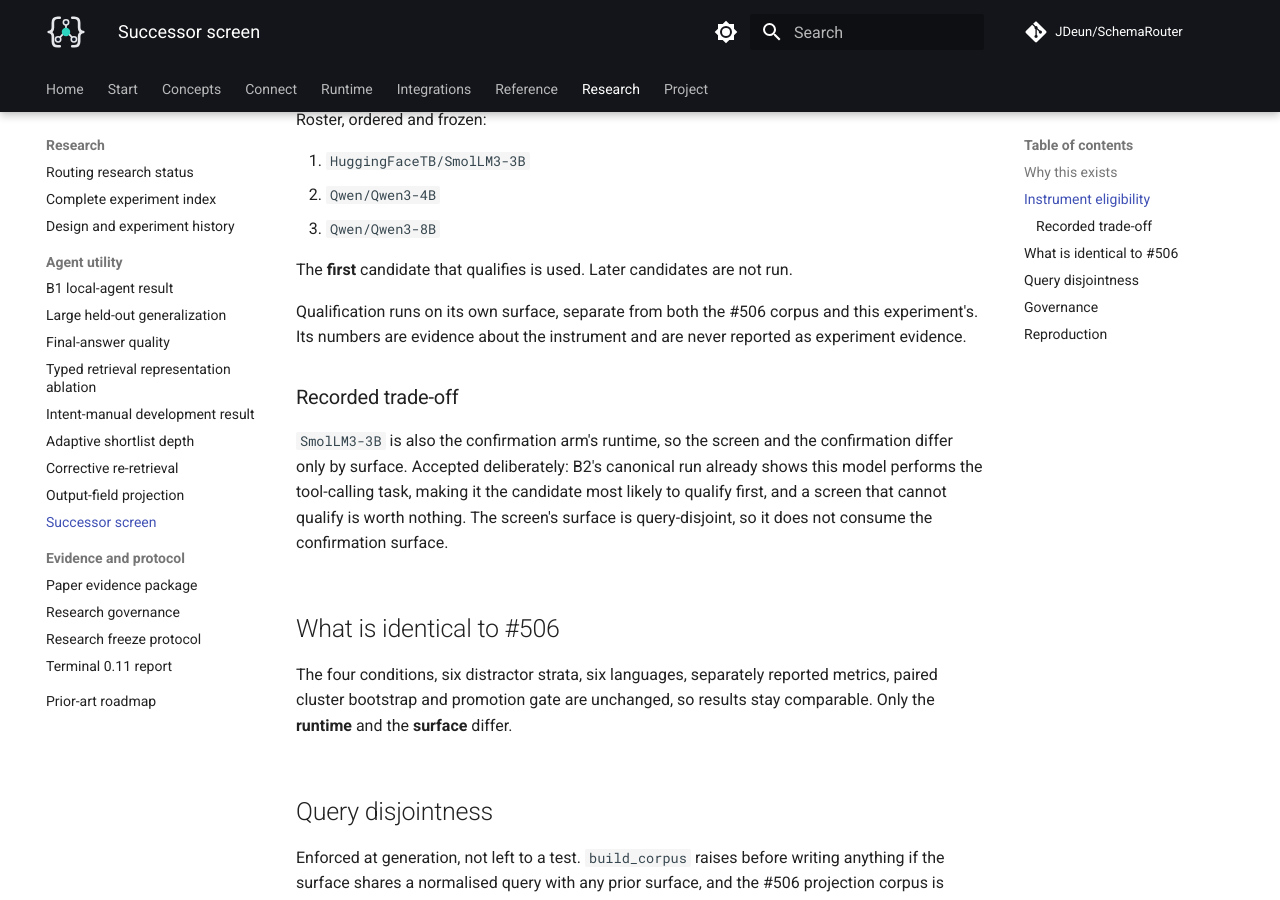
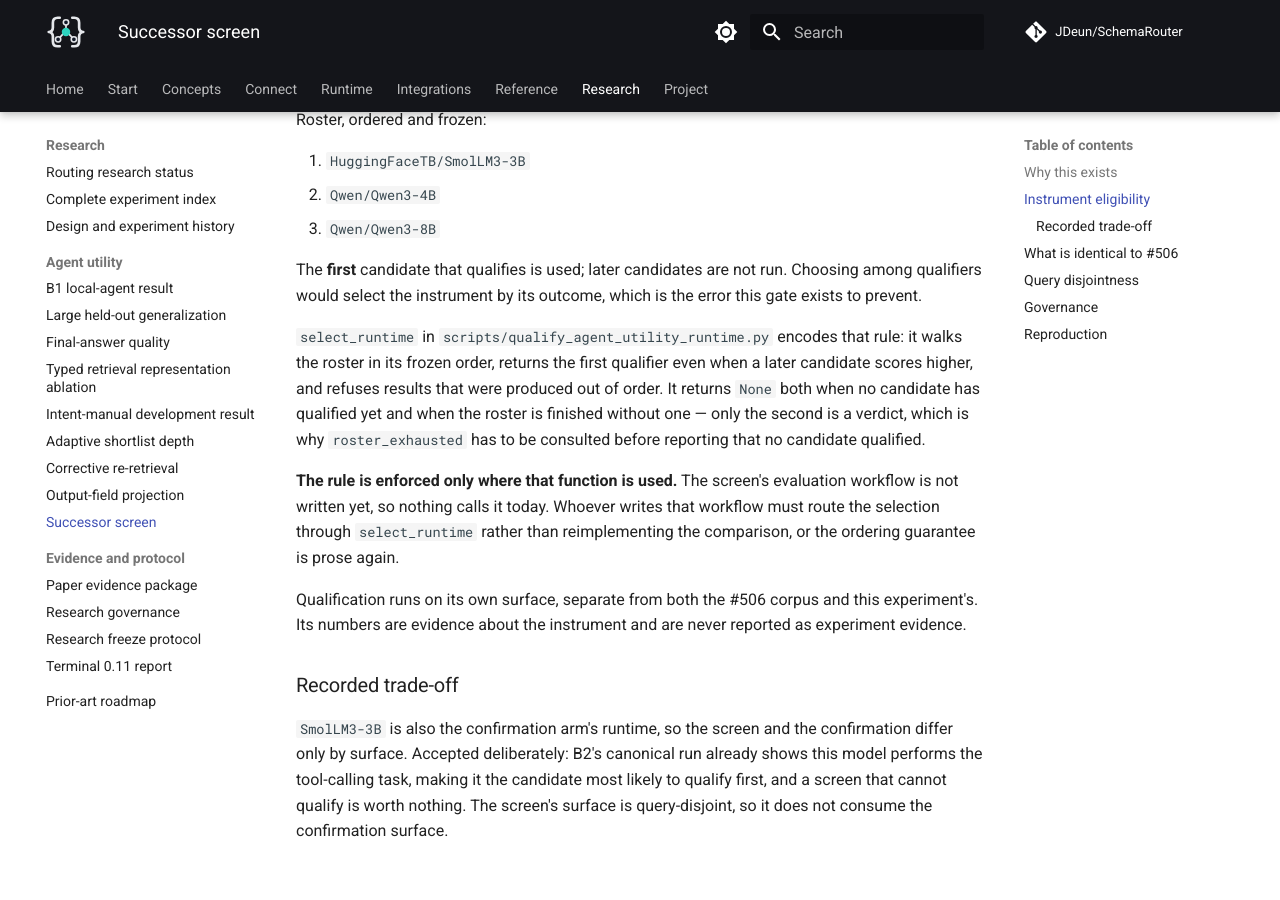
Before and after one commit to JDeun/SchemaRouter, an MkDocs documentation site: the page built from docs/research/successor-screen.md, in a window 1280 px wide and 900 px high, scrolled down 1120 px. Built offline with MkDocs 1.6.1 and Material for MkDocs 9.7.7, drawn with Linux system fonts in a browser that asks for light colours; comment, search, counter and statistics services are not loaded.

Commit message:
docs(510): correct roster-ordering claim to state select_runtime has no caller yet

```diff
--- a/docs/research/successor-screen.md
+++ b/docs/research/successor-screen.md
@@ -43,7 +43,22 @@
 2. `Qwen/Qwen3-4B`
 3. `Qwen/Qwen3-8B`
 
-The **first** candidate that qualifies is used. Later candidates are not run.
+The **first** candidate that qualifies is used; later candidates are not run.
+Choosing among qualifiers would select the instrument by its outcome, which is
+the error this gate exists to prevent.
+
+`select_runtime` in `scripts/qualify_agent_utility_runtime.py` encodes that
+rule: it walks the roster in its frozen order, returns the first qualifier even
+when a later candidate scores higher, and refuses results that were produced out
+of order. It returns `None` both when no candidate has qualified yet and when
+the roster is finished without one — only the second is a verdict, which is why
+`roster_exhausted` has to be consulted before reporting that no candidate
+qualified.
+
+**The rule is enforced only where that function is used.** The screen's
+evaluation workflow is not written yet, so nothing calls it today. Whoever
+writes that workflow must route the selection through `select_runtime` rather
+than reimplementing the comparison, or the ordering guarantee is prose again.
 
 Qualification runs on its own surface, separate from both the #506 corpus and
 this experiment's. Its numbers are evidence about the instrument and are never
```
